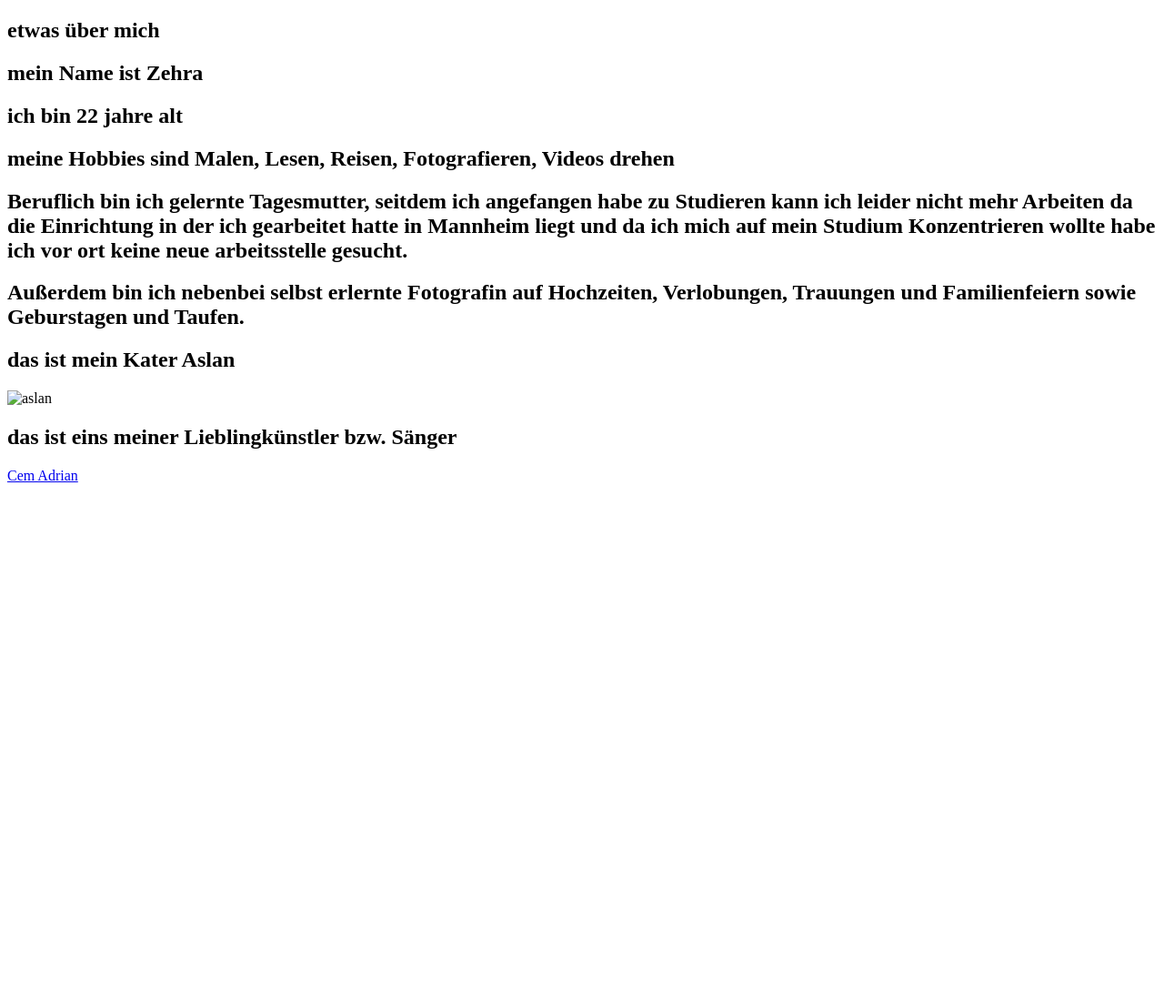
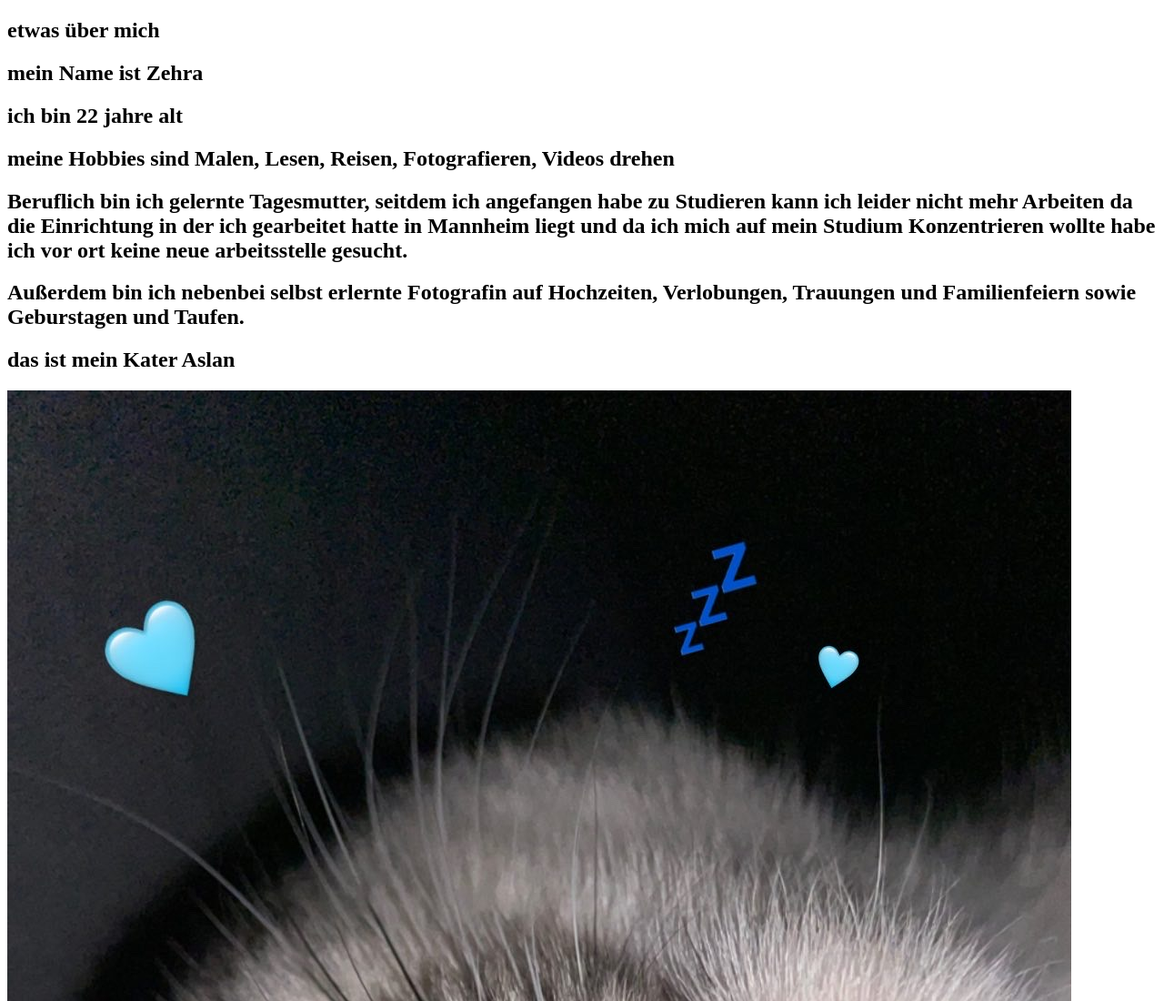
Before and after one commit to zhralk/EIA1_WISe23, a plain HTML site: page L02/aboutme.html in a window 1280 px wide. Shown: the top 1100 px of the page at 91% size. Before the commit the page ends 800 px from the top, so only its background shows below. Drawn offline with Linux system fonts and the light colour scheme; files whose address does not match are found by name.

Commit message:
fotos
die fotos hinzugefügt

```diff
--- a/L02/aboutme.html
+++ b/L02/aboutme.html
@@ -16,7 +16,7 @@
     <h2>Außerdem bin ich nebenbei selbst erlernte Fotografin auf
         Hochzeiten, Verlobungen, Trauungen und Familienfeiern sowie Geburstagen und Taufen.</h2>
     <h2>das ist mein Kater Aslan</h2>
-    <img src="Users/theartsciolist/Desktop/uni/EIA1/Aufgabe1/aslan.jpg" alt="aslan">
+    <img src="/Users/theartsciolist/Documents/GitHub/EIA1_WISe23/L02/aslan.JPG" alt="aslan">
     <h2>das ist eins meiner Lieblingkünstler bzw. Sänger</h2>
     <nav>
         <a href="cemadrian.html">Cem Adrian</a>
```
Also changed, not shown: L02/index.html (+1 -1 lines), L02/aslan.JPG (added), 1 other file.
